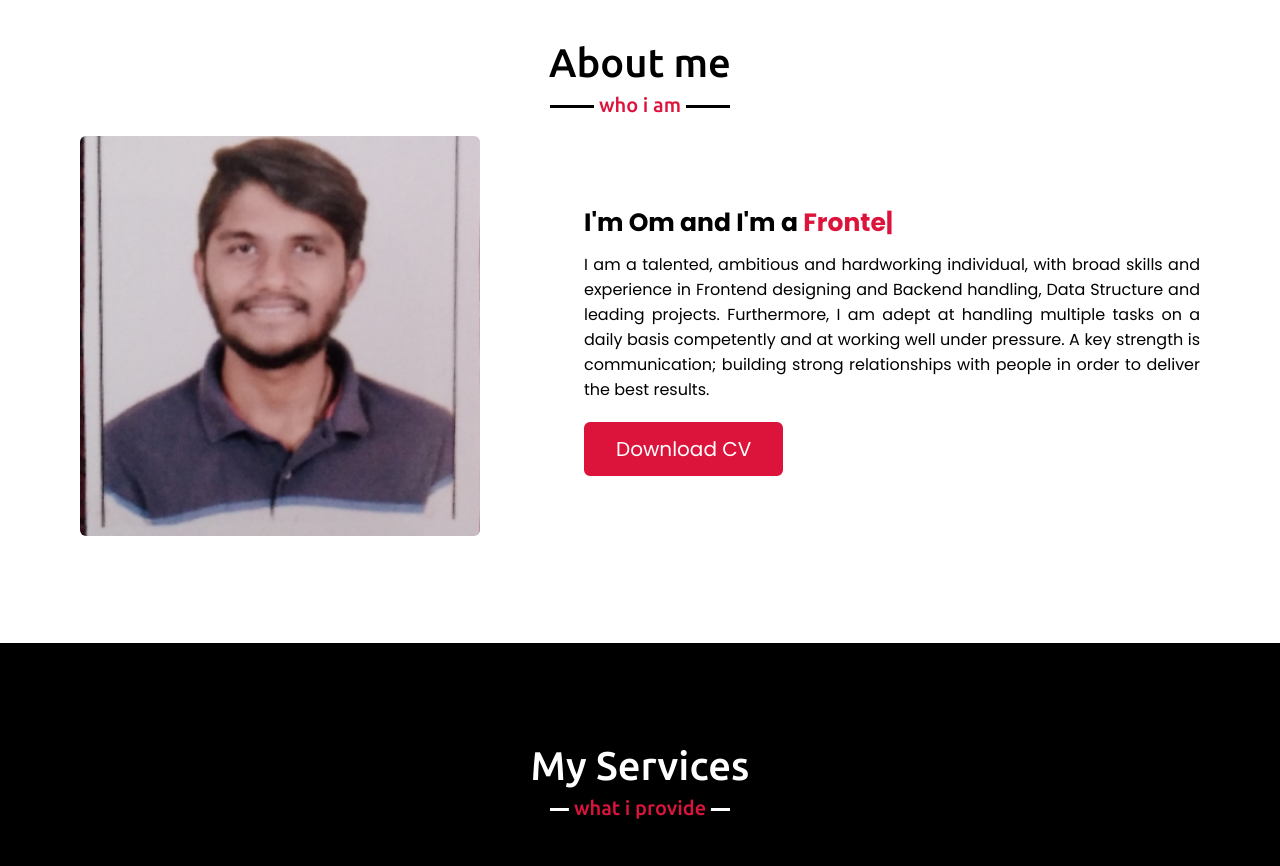
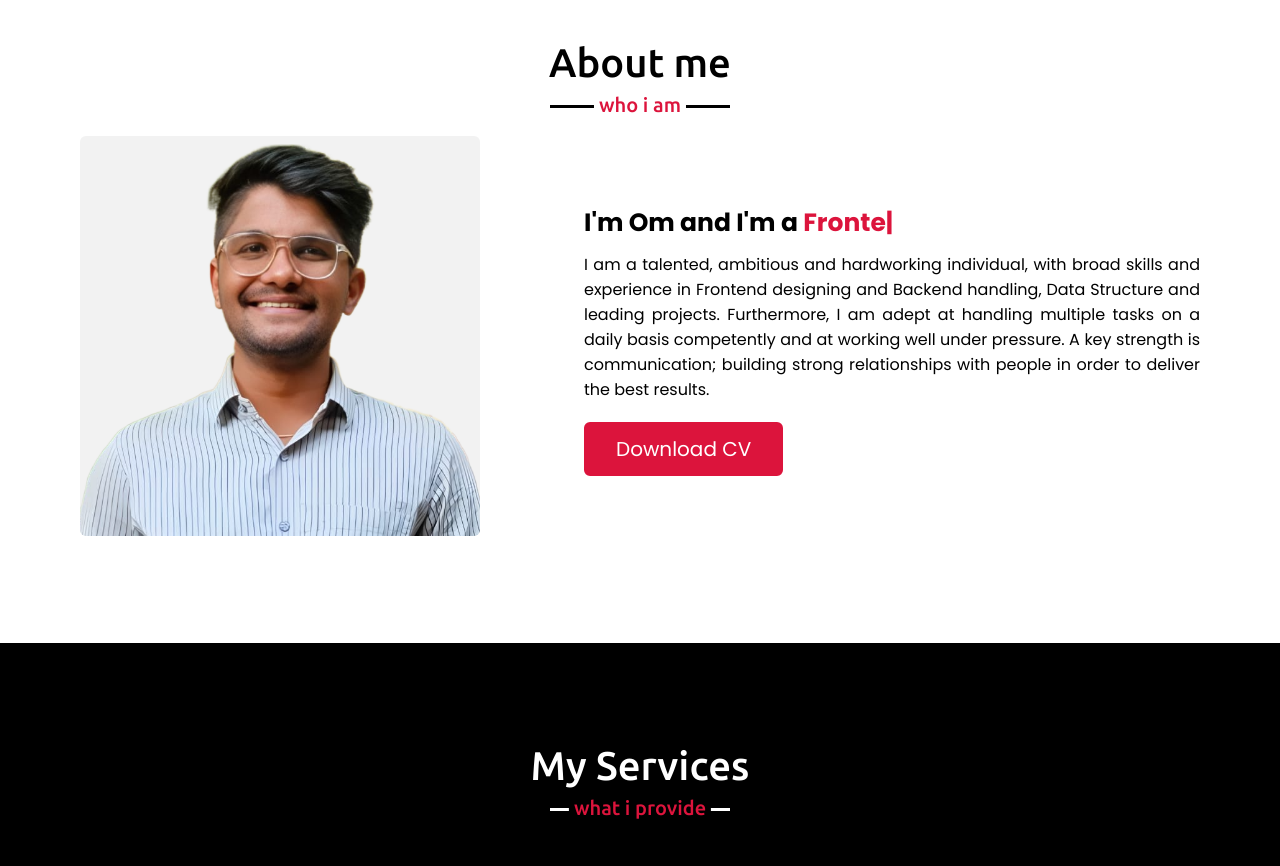
Before and after one commit to Om0203/Portfolio, a plain HTML site: page index.html in a window 1280 px wide. Shown: the part 860-1726 px from the top of the page. Drawn offline with nearby package versions, Linux system fonts and the light colour scheme.

Commit message:
Update index.html

```diff
--- a/index.html
+++ b/index.html
@@ -54,7 +54,7 @@
             <h2 class="title">About me</h2>
             <div class="about-content">
                 <div class="column left">
-                    <img src="Images/passport size.jpg" alt="" />
+                    <img src="Images/new pic.jpeg" alt="" />
                 </div>
                 <div class="column right">
                     <div class="text">I'm Om and I'm a <span class="typing-2"></span></div>
```
